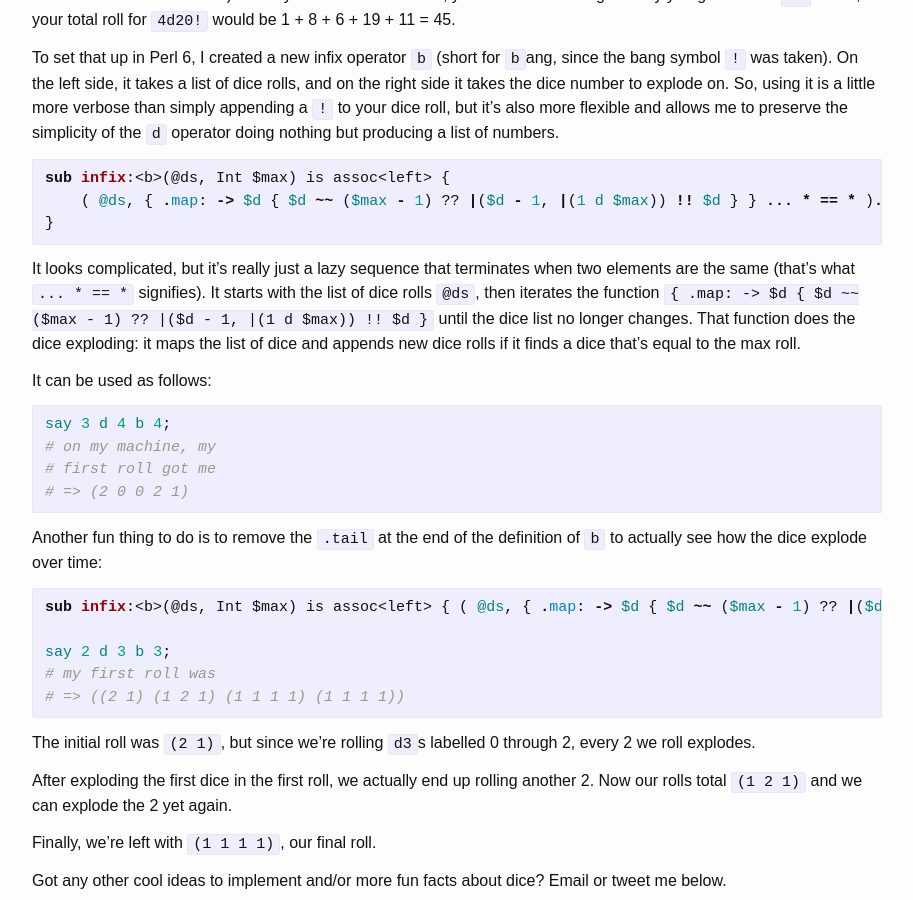
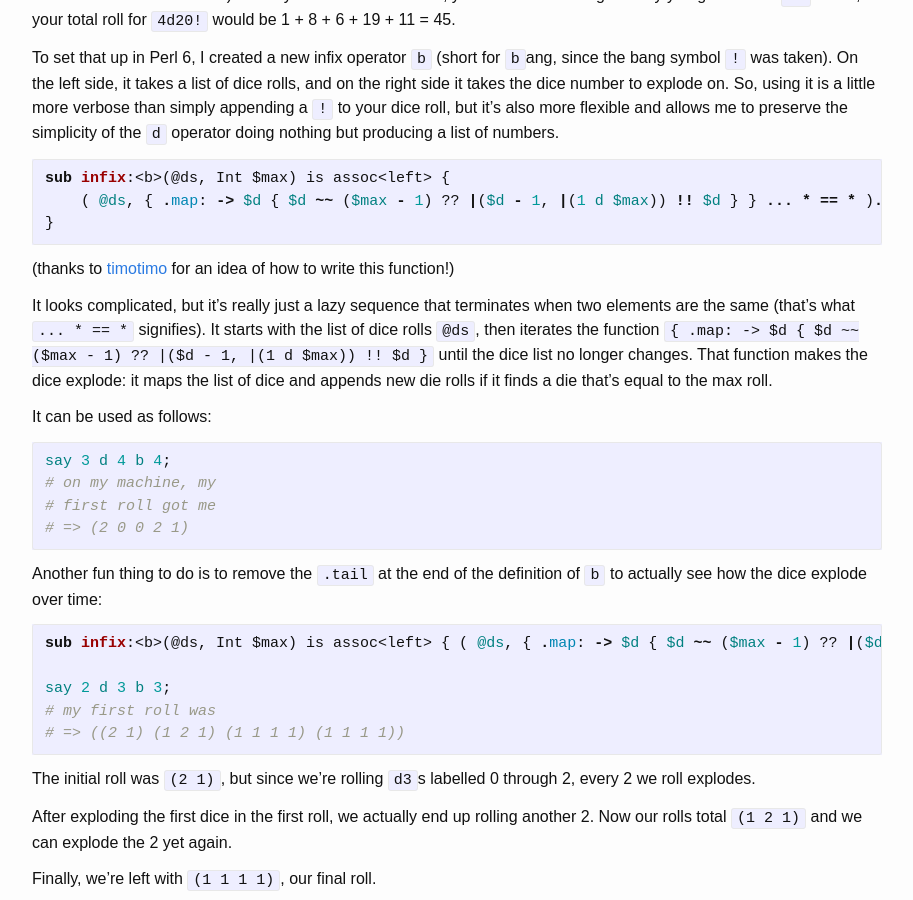
Before and after one commit to DataKinds/datakinds.github.io, a Jekyll site: the page built from _posts/2019-08-06-d-d-rolls-in-perl-6.md, in a window 1280 px wide and 900 px high, scrolled down 1033 px. Shown: the whole window, without its empty margins (183-1096 px from the left). Built offline with Jekyll 4.4.1, drawn with Linux system fonts in a browser that asks for light colours.

Commit message:
minor changes, credit

````diff
--- a/_posts/2019-08-06-d-d-rolls-in-perl-6.md
+++ b/_posts/2019-08-06-d-d-rolls-in-perl-6.md
@@ -54,7 +54,9 @@ sub infix:<b>(@ds, Int $max) is assoc<left> {
 }
 ```
 
-It looks complicated, but it's really just a lazy sequence that terminates when two elements are the same (that's what `... * == *` signifies). It starts with the list of dice rolls `@ds`, then iterates the function `{ .map: -> $d { $d ~~ ($max - 1) ?? |($d - 1, |(1 d $max)) !! $d }` until the dice list no longer changes. That function does the dice exploding: it maps the list of dice and appends new dice rolls if it finds a dice that's equal to the max roll.
+(thanks to [timotimo](https://wakelift.de/) for an idea of how to write this function!)
+
+It looks complicated, but it's really just a lazy sequence that terminates when two elements are the same (that's what `... * == *` signifies). It starts with the list of dice rolls `@ds`, then iterates the function `{ .map: -> $d { $d ~~ ($max - 1) ?? |($d - 1, |(1 d $max)) !! $d }` until the dice list no longer changes. That function makes the dice explode: it maps the list of dice and appends new die rolls if it finds a die that's equal to the max roll.
 
 It can be used as follows:
 
````
